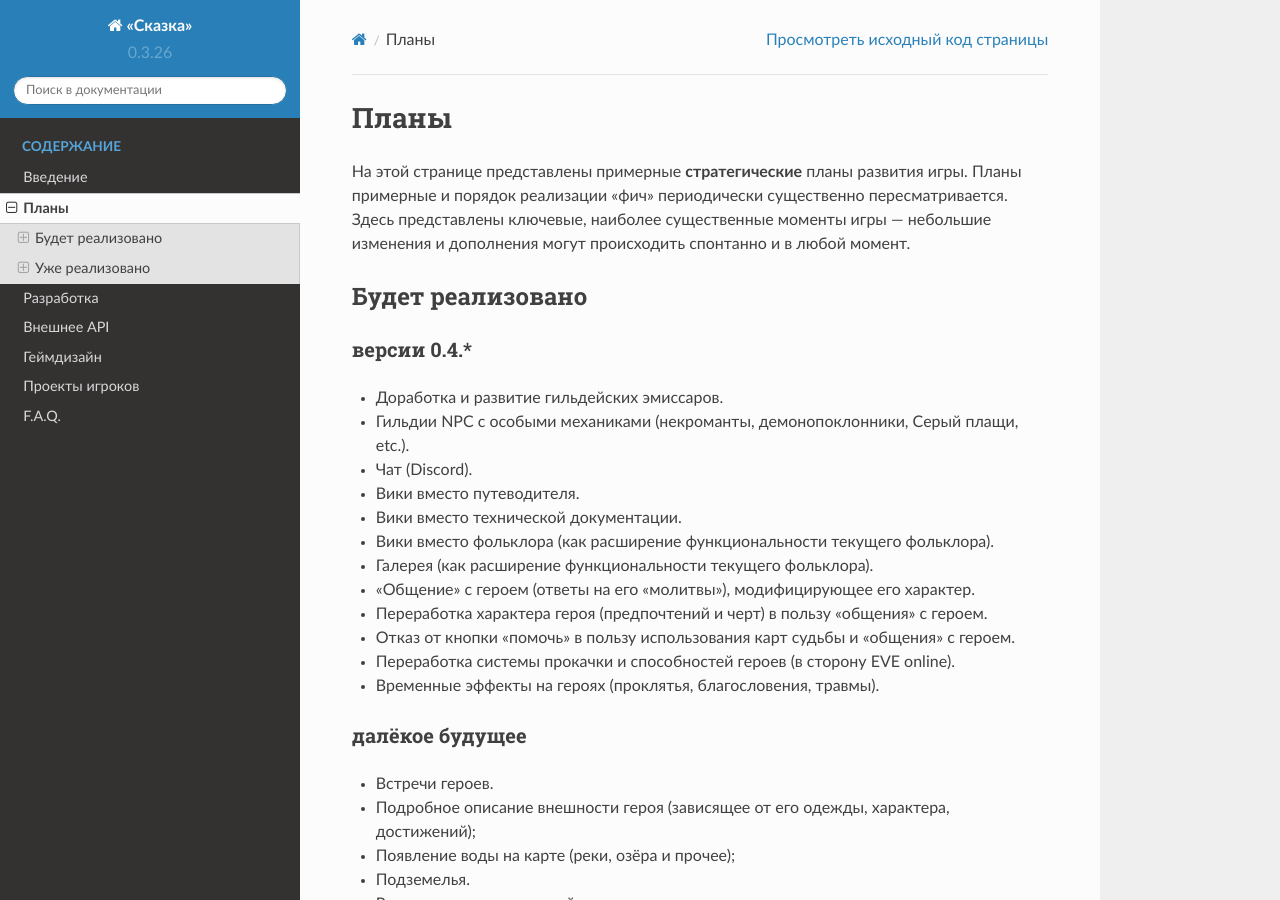
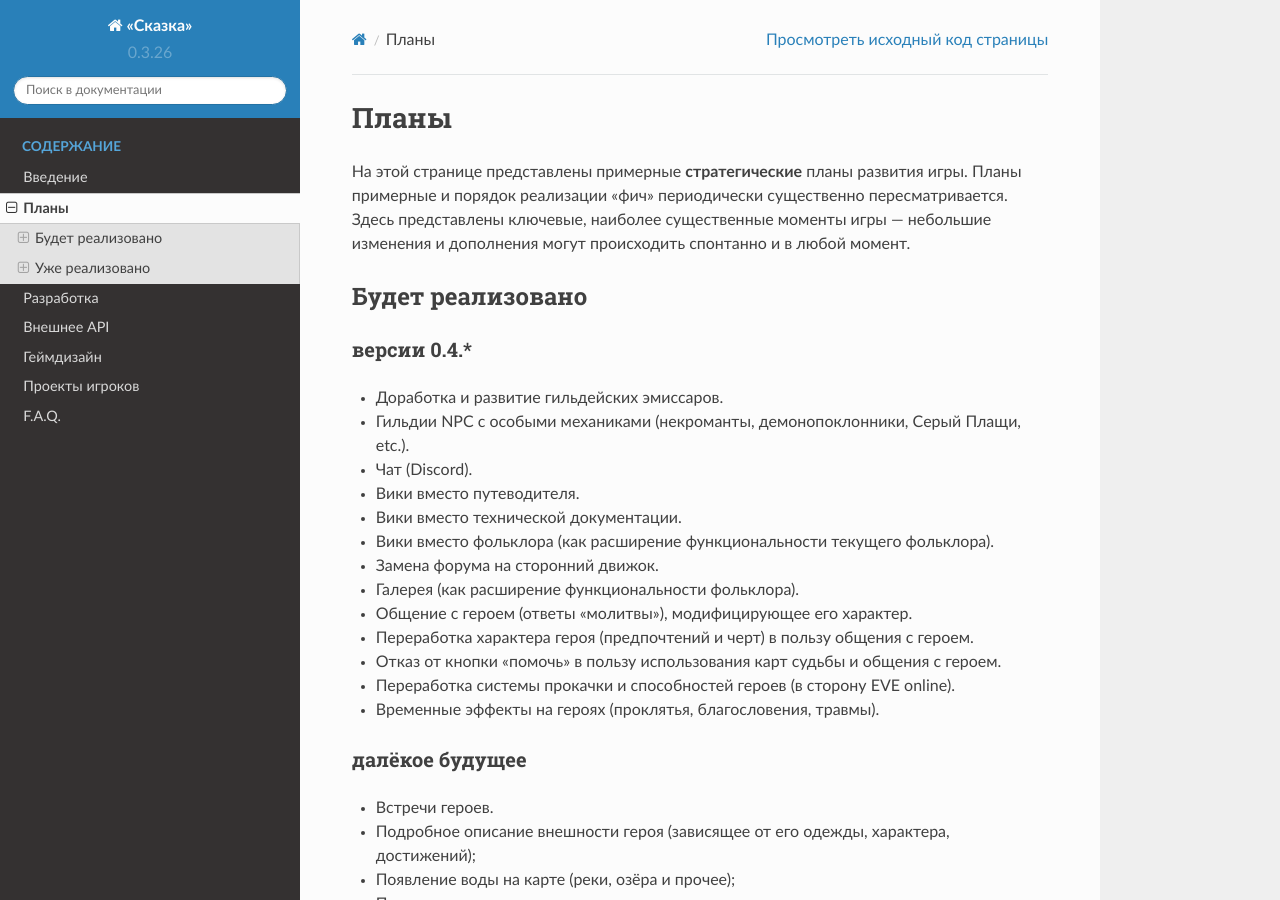
Before and after one commit to the-tale/tt_docs, a Sphinx documentation site: the page built from docs/source/plans.rst, in a window 1280 px wide and 900 px high. Built offline with Sphinx 7.4.7 and the Read the Docs theme 2.0.0, drawn with Linux system fonts in a browser that asks for light colours.

Commit message:
Обновлены стратегические планы

```diff
--- a/docs/source/plans.rst
+++ b/docs/source/plans.rst
@@ -10,15 +10,16 @@
 ~~~~~~~~~~~~
 
 - Доработка и развитие гильдейских эмиссаров.
-- Гильдии NPC с особыми механиками (некроманты, демонопоклонники, Серый плащи, etc.).
+- Гильдии NPC с особыми механиками (некроманты, демонопоклонники, Серый Плащи, etc.).
 - Чат (Discord).
 - Вики вместо путеводителя.
 - Вики вместо технической документации.
 - Вики вместо фольклора (как расширение функциональности текущего фольклора).
-- Галерея (как расширение функциональности текущего фольклора).
-- «Общение» с героем (ответы на его «молитвы»), модифицирующее его характер.
-- Переработка характера героя (предпочтений и черт) в пользу «общения» с героем.
-- Отказ от кнопки «помочь» в пользу использования карт судьбы и «общения» с героем.
+- Замена форума на сторонний движок.
+- Галерея (как расширение функциональности фольклора).
+- Общение с героем (ответы «молитвы»), модифицирующее его характер.
+- Переработка характера героя (предпочтений и черт) в пользу общения с героем.
+- Отказ от кнопки «помочь» в пользу использования карт судьбы и общения с героем.
 - Переработка системы прокачки и способностей героев (в сторону EVE online).
 - Временные эффекты на героях (проклятья, благословения, травмы).
 
```
